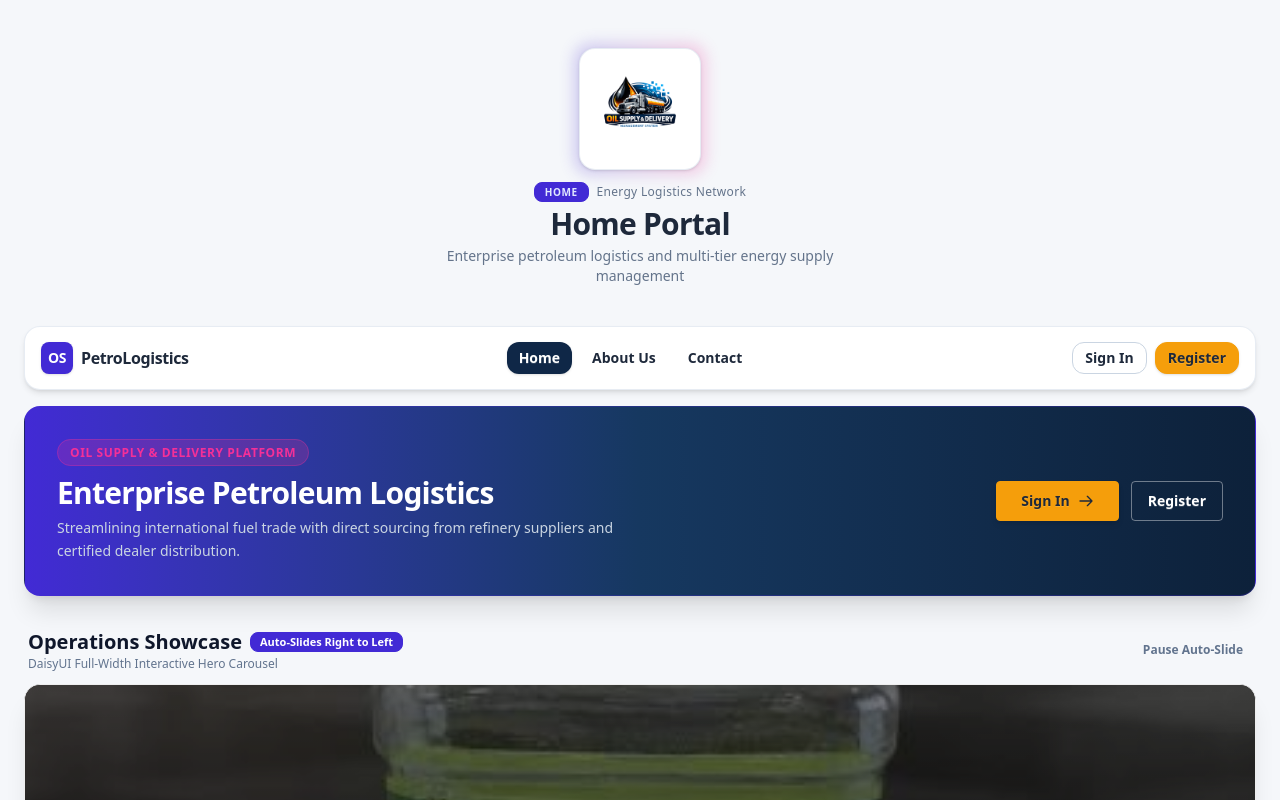
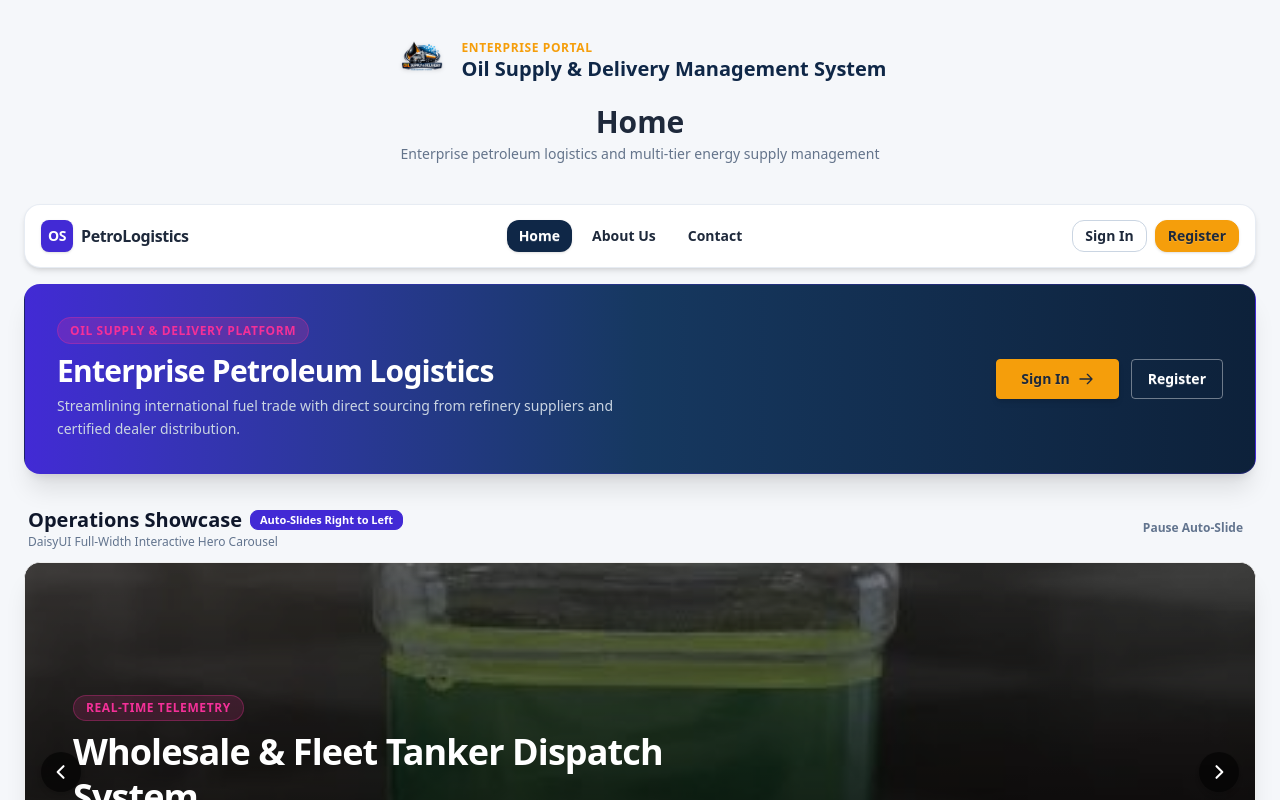
Before and after one commit to MirEashanZaman/Oil-Supply-Delivery-Management-System-Frontend, a Next.js app: page / in a window 1280 px wide. Shown: the top 800 px of the page. Built offline with nearby package versions, Linux system fonts and the light colour scheme; no server answers.

Commit message:
Restore project name Oil Supply & Delivery Management System and clean human header design

```diff
--- a/components/header.tsx
+++ b/components/header.tsx
@@ -2,27 +2,36 @@ import Image from "next/image";
 
 export default function MyHeader(props: { name: string; message: string }) {
     return (
-        <div className="w-full flex flex-col items-center justify-center my-6 text-center animate-fadeIn">
-            <div className="relative mb-3 group">
-                <div className="absolute -inset-1 bg-gradient-to-r from-primary to-secondary rounded-2xl blur-sm opacity-25 group-hover:opacity-40 transition-opacity"></div>
-                <div className="relative bg-white p-2.5 rounded-2xl shadow-sm border border-slate-200/80 flex items-center justify-center">
-                    <Image src="/LOGO.png" alt="Logo" width={100} height={100} priority className="object-contain" />
+        <header className="w-full flex flex-col items-center justify-center pt-2 pb-6 text-center">
+            {/* Logo and Project Identity */}
+            <div className="flex items-center gap-3 mb-2">
+                <Image
+                    src="/LOGO.png"
+                    alt="Oil Supply & Delivery Management System Logo"
+                    width={56}
+                    height={56}
+                    priority
+                    className="object-contain drop-shadow-sm"
+                />
+                <div className="text-left">
+                    <span className="text-xs font-bold uppercase tracking-wider text-[#F59E0B] block">
+                        Enterprise Portal
+                    </span>
+                    <h2 className="text-lg sm:text-xl font-black text-[#0F2747] leading-tight">
+                        Oil Supply & Delivery Management System
+                    </h2>
                 </div>
             </div>
-            <div className="inline-flex items-center gap-2 mb-1">
-                <span className="badge badge-primary badge-sm font-bold uppercase tracking-wider text-[10px] px-2.5 py-1">
+
+            {/* Page Section Indicator */}
+            <div className="mt-2">
+                <h1 className="text-2xl sm:text-3xl font-extrabold text-[#1E293B]">
                     {props.name}
-                </span>
-                <span className="text-xs text-secondary-gray font-medium tracking-wide">
-                    Energy Logistics Network
-                </span>
+                </h1>
+                <p className="text-xs sm:text-sm text-[#64748B] max-w-lg mt-1">
+                    {props.message}
+                </p>
             </div>
-            <h1 className="text-2xl sm:text-3xl font-extrabold text-dark-slate tracking-tight">
-                {props.name} Portal
-            </h1>
-            <p className="text-sm text-secondary-gray max-w-md mt-1">
-                {props.message}
-            </p>
-        </div>
+        </header>
     );
 }
```
